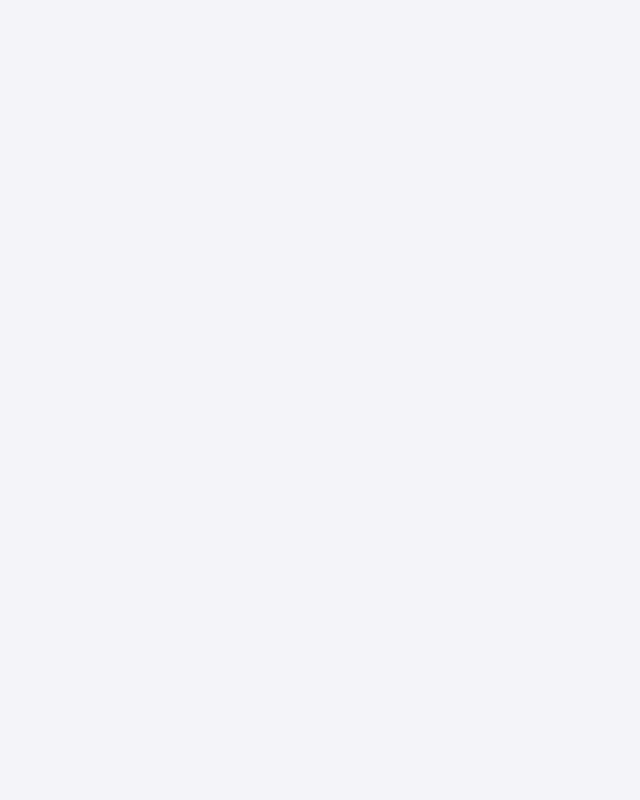
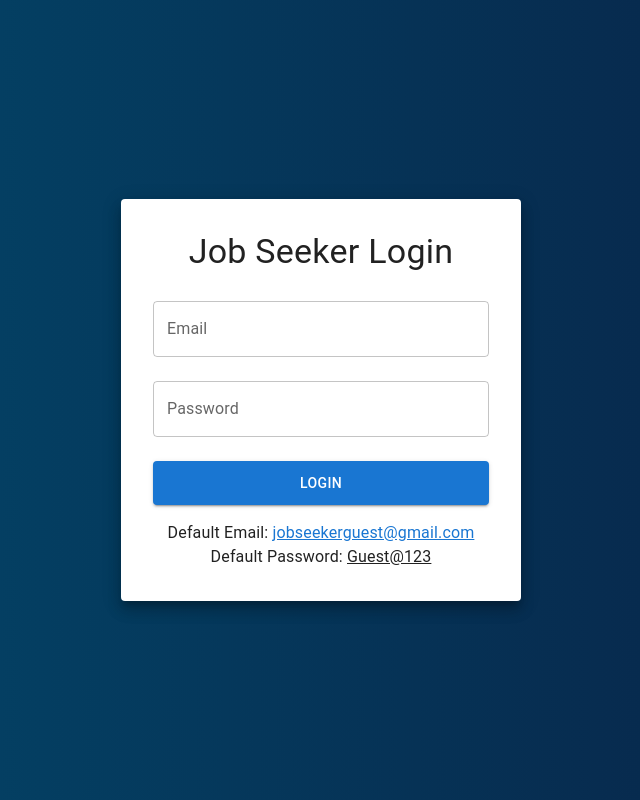
Before and after one commit to bakkavamshi0171/job-portal-React-Project, a React (Create React App) app: page /jobseeker/guestlogin in a window 1280 px wide. Before the commit this address had no page. Shown: the whole page, without its empty margins (319-959 px from the left). Built offline with nearby package versions, Linux system fonts and the light colour scheme.

Commit message:
added Guest Login page for Jobseeker and Hiring partner files

```diff
--- /dev/null
+++ b/src/components/guestlogin/guest.jsx
@@ -0,0 +1,76 @@
+import React from "react";
+import { useNavigate } from "react-router-dom";
+import { Box, Button, Typography } from "@mui/material";
+
+function GuestPage(){
+  const navigate = useNavigate();
+
+  return (
+    <Box
+      sx={{
+        display: "flex",
+        justifyContent: "center",
+        alignItems: "center",
+        minHeight: "100vh",
+        flexDirection: "column",
+
+        background: "linear-gradient(90deg, rgb(2, 73, 108), rgb(9, 33, 69))",
+        backgroundSize: "200% 200%",
+        animation: "gradientBG 10s ease infinite",
+        padding: "20px",
+      }}
+    >
+      <Typography variant="h4" gutterBottom sx={{ color: "#ffffff", textAlign:"center" }}>
+        Choose Your Role
+      </Typography>
+      <Box sx={{ display: "flex", flexDirection: "column", gap: 2 }}>
+        <Button
+          variant="contained"
+          color="primary"
+          onClick={() => navigate("/jobseeker/guestlogin")}
+          sx={{
+            padding: 2,
+            width: "250px",
+            fontSize:"larger",
+            backgroundColor: "rgba(25, 118, 210, 0.8)",
+            "&:hover": {
+              backgroundColor: "#ffffff",
+              color: "#1976d2",
+            },
+          }}
+        >
+          Job Seeker
+        </Button>
+        <Button
+          variant="contained"
+          color="secondary"
+          onClick={() => navigate("/hiringpartner/guestlogin")}
+          sx={{
+            padding: 2,
+            width: "250px",
+            fontSize:"larger",
+            backgroundColor: "rgba(25, 118, 210, 0.8)",
+            "&:hover": {
+              backgroundColor: "#ffffff",
+              color: "#1976d2",
+            },
+          }}
+        >
+          Hiring Partner
+        </Button>
+      </Box>
+
+      <style>
+        {`
+          @keyframes gradientBG {
+            0% { background-position: 0% 50%; }
+            50% { background-position: 100% 50%; }
+            100% { background-position: 0% 50%; }
+          }
+        `}
+      </style>
+    </Box>
+  );
+};
+
+export default GuestPage;
--- /dev/null
+++ b/src/components/guestlogin/hiringpartnerguestlogin.jsx
@@ -0,0 +1,118 @@
+import React, { useState } from "react";
+import { useNavigate } from "react-router-dom";
+import {
+  Box,
+  Button,
+  TextField,
+  Typography,
+  Paper,
+  Link,
+  useMediaQuery,
+  useTheme,
+} from "@mui/material";
+import axios from "axios";
+
+function HiringManagerGuestLogin() {
+  const [email, setEmail] = useState("");
+  const [password, setPassword] = useState("");
+  const navigate = useNavigate();
+  const theme = useTheme();
+  const isSmallScreen = useMediaQuery(theme.breakpoints.down("sm")); // Check for small screens
+
+  const handleLogin = async () => {
+    try {
+      const response = await axios.get(
+        "https://job-portal-fdc41-default-rtdb.firebaseio.com/hiringpartner.json"
+      );
+      const hiringPartners = response.data;
+
+      let validCredentials = false;
+      for (const key in hiringPartners) {
+        if (hiringPartners.hasOwnProperty(key)) {
+          const hiringPartner = hiringPartners[key];
+          if (email === hiringPartner.email && password === hiringPartner.password) {
+            validCredentials = true;
+            break;
+          }
+        }
+      }
+
+      if (validCredentials) {
+        navigate("/home");
+      } else {
+        alert("Invalid credentials");
+      }
+    } catch (error) {
+      console.error("Error fetching hiring partner data:", error);
+      alert("Error fetching hiring partner data. Please try again later.");
+    }
+  };
+
+  return (
+    <Box
+      sx={{
+        display: "flex",
+        justifyContent: "center",
+        alignItems: "center",
+        height: "100vh",
+        background: "linear-gradient(90deg, rgb(2, 73, 108), rgb(9, 33, 69))",
+        padding: 2,
+      }}
+    >
+      <Paper
+        elevation={10}
+        sx={{
+          padding: 4,
+          maxWidth: isSmallScreen ? "90%" : "500px",
+          width: "100%",
+          textAlign: "center",
+        }}
+      >
+        <Typography variant="h4" gutterBottom>
+          Hiring Partner Login
+        </Typography>
+        <TextField
+          label="Email"
+          variant="outlined"
+          fullWidth
+          margin="normal"
+          value={email}
+          onChange={(e) => setEmail(e.target.value)}
+        />
+        <TextField
+          label="Password"
+          type="password"
+          variant="outlined"
+          fullWidth
+          margin="normal"
+          value={password}
+          onChange={(e) => setPassword(e.target.value)}
+        />
+        <Button
+          variant="contained"
+          fullWidth
+          onClick={handleLogin}
+          sx={{
+            marginTop: 2,
+            padding: "10px",
+            backgroundColor: "#1976d2",
+            "&:hover": {
+              backgroundColor: "#115293",
+            },
+          }}
+        >
+          Login
+        </Button>
+        <Typography sx={{ marginTop: 2 }}>
+          Default Email:{" "}
+          <Link href="#" underline="hover">
+            hiringguest@gmail.com
+          </Link>
+        </Typography>
+        <Typography>Default Password: Guest@123</Typography>
+      </Paper>
+    </Box>
+  );
+}
+
+export default HiringManagerGuestLogin;
--- /dev/null
+++ b/src/components/guestlogin/jobseekerguestlogin.jsx
@@ -0,0 +1,120 @@
+import React, { useState } from "react";
+import { useNavigate } from "react-router-dom";
+import {
+  Box,
+  Button,
+  TextField,
+  Typography,
+  Paper,
+  Link,
+  useMediaQuery,
+  useTheme,
+} from "@mui/material";
+import axios from "axios";
+
+const JobSeekerGuestLogin = () => {
+  const [email, setEmail] = useState("");
+  const [password, setPassword] = useState("");
+  const navigate = useNavigate();
+  const theme = useTheme();
+  const isSmallScreen = useMediaQuery(theme.breakpoints.down("sm")); // Check screen size for responsiveness
+
+  const handleLogin = async () => {
+    try {
+      const response = await axios.get(
+        "https://job-portal-fdc41-default-rtdb.firebaseio.com/jobseeker.json"
+      );
+      const jobSeekers = response.data;
+
+      let validCredentials = false;
+      for (const key in jobSeekers) {
+        if (jobSeekers.hasOwnProperty(key)) {
+          const jobSeeker = jobSeekers[key];
+          if (email === jobSeeker.email && password === jobSeeker.password) {
+            validCredentials = true;
+            break;
+          }
+        }
+      }
+
+      if (validCredentials) {
+        navigate("/job-seeker/home");
+      } else {
+        alert("Invalid credentials");
+      }
+    } catch (error) {
+      console.error("Error fetching job seeker data:", error);
+      alert("Error fetching job seeker data. Please try again later.");
+    }
+  };
+
+  return (
+    <Box
+      sx={{
+        display: "flex",
+        justifyContent: "center",
+        alignItems: "center",
+        height: "100vh",
+        background: "linear-gradient(90deg, rgb(2, 73, 108), rgb(9, 33, 69))",
+        padding: 2,
+      }}
+    >
+      <Paper
+        elevation={10}
+        sx={{
+          padding: 4,
+          maxWidth: isSmallScreen ? "90%" : "400px",
+          width: "100%",
+          textAlign: "center",
+        }}
+      >
+        <Typography variant="h4" gutterBottom>
+          Job Seeker Login
+        </Typography>
+        <TextField
+          label="Email"
+          variant="outlined"
+          fullWidth
+          margin="normal"
+          value={email}
+          onChange={(e) => setEmail(e.target.value)}
+        />
+        <TextField
+          label="Password"
+          type="password"
+          variant="outlined"
+          fullWidth
+          margin="normal"
+          value={password}
+          onChange={(e) => setPassword(e.target.value)}
+        />
+        <Button
+          variant="contained"
+          fullWidth
+          onClick={handleLogin}
+          sx={{
+            marginTop: 2,
+            padding: "10px",
+            backgroundColor: "#1976d2",
+            "&:hover": {
+              backgroundColor: "#115293",
+            },
+          }}
+        >
+          Login
+        </Button>
+        <Typography sx={{ marginTop: 2 }}>
+          Default Email:{" "}
+          <Link href="#" underline="hover">
+            <u>jobseekerguest@gmail.com</u>
+          </Link>
+        </Typography>
+        <Typography>
+          Default Password: <u>Guest@123</u>
+        </Typography>
+      </Paper>
+    </Box>
+  );
+};
+
+export default JobSeekerGuestLogin;
--- a/src/components/home/landingpage.jsx
+++ b/src/components/home/landingpage.jsx
@@ -4,6 +4,7 @@ import { AppBar, Toolbar, Typography, Box, Button } from "@mui/material";
 import BusinessIcon from "@mui/icons-material/Business";
 import PersonIcon from "@mui/icons-material/Person";
 import WorkIcon from "@mui/icons-material/Work";
+import LoginIcon from "@mui/icons-material/Login";
 
 const LandingPage = () => {
   const navigate = useNavigate();
@@ -24,7 +25,14 @@ const LandingPage = () => {
       {/* Navbar */}
       <AppBar position="static" sx={{ backgroundColor: "rgb(41, 132, 222)" }}>
         <Toolbar sx={{ justifyContent: "space-between" }}>
-          <Box sx={{ display: "flex", alignItems: "center", gap: 1, padding: "0px 40px" }}>
+          <Box
+            sx={{
+              display: "flex",
+              alignItems: "center",
+              gap: 1,
+              padding: "0px 40px",
+            }}
+          >
             <WorkIcon fontSize="large" />
             <Typography variant="h5">Job Portal</Typography>
           </Box>
@@ -103,7 +111,7 @@ const LandingPage = () => {
               alignItems: "center",
               padding: 2,
               color: "#ffffff",
-              width:"200px",
+              width: "200px",
               backgroundColor: "rgba(25, 118, 210, 0.8)",
               "&:hover": {
                 backgroundColor: "#ffffff",
@@ -123,7 +131,7 @@ const LandingPage = () => {
               alignItems: "center",
               padding: 2,
               color: "#ffffff",
-              width:"200px",
+              width: "200px",
               backgroundColor: "rgba(25, 118, 210, 0.8)",
               "&:hover": {
                 backgroundColor: "#ffffff",
@@ -133,6 +141,28 @@ const LandingPage = () => {
           >
             <PersonIcon fontSize="large" sx={{ marginBottom: 1 }} />
             Job Seeker
+          </Button>
+
+          <Button
+            variant="outlined"
+            color="secondary"
+            onClick={() => navigate("/guest/login")}
+            sx={{
+              flexDirection: "column",
+              alignItems: "center",
+              padding: 2,
+              color: "#ffffff",
+              width: "200px",
+              backgroundColor: "rgba(25, 118, 210, 0.8)",
+              "&:hover": {
+                backgroundColor: "#ffffff",
+                color: "#1976d2",
+              },
+            }}
+          >
+            <LoginIcon fontSize="large" sx={{ marginBottom: 1 }} />{" "}
+            {/* Updated Icon */}
+            Guest Login
           </Button>
         </Box>
       </Box>
--- a/src/components/routing/routingfile.jsx
+++ b/src/components/routing/routingfile.jsx
@@ -21,6 +21,9 @@ import JobDescription from "../jobseeker/body/content/jobDescription/jobDescript
 import SubmitDetails from "../jobseeker/body/content/jobDescription/submitDetails/submitDetails";
 import JbProfilePage from "../jobseeker/profilepage/jbprofilepage";
 import AppliedJobs from "../jobseeker/appliedjobs/appliedjobs";
+import GuestPage from "../guestlogin/guest";
+import HiringManagerGuestLogin from "../guestlogin/hiringpartnerguestlogin";
+import JobSeekerGuestLogin from "../guestlogin/jobseekerguestlogin";
 
 export default function Routings() {
   return (
@@ -67,6 +70,10 @@ export default function Routings() {
             <Route path="/submit-details" element={<SubmitDetails />} />
             <Route path="/job-seeker/home/profile" element={<JbProfilePage />} />
             <Route path="/jobseeker/home/appliedjobs" element={<AppliedJobs />} />
+            <Route path="/guest/login" element={<GuestPage/>}/>
+            <Route path="/hiringpartner/guestlogin" element={<HiringManagerGuestLogin/>}/>
+            <Route path="/jobseeker/guestlogin" element={<JobSeekerGuestLogin/>}/>
+
 
 
           </Routes>
```
